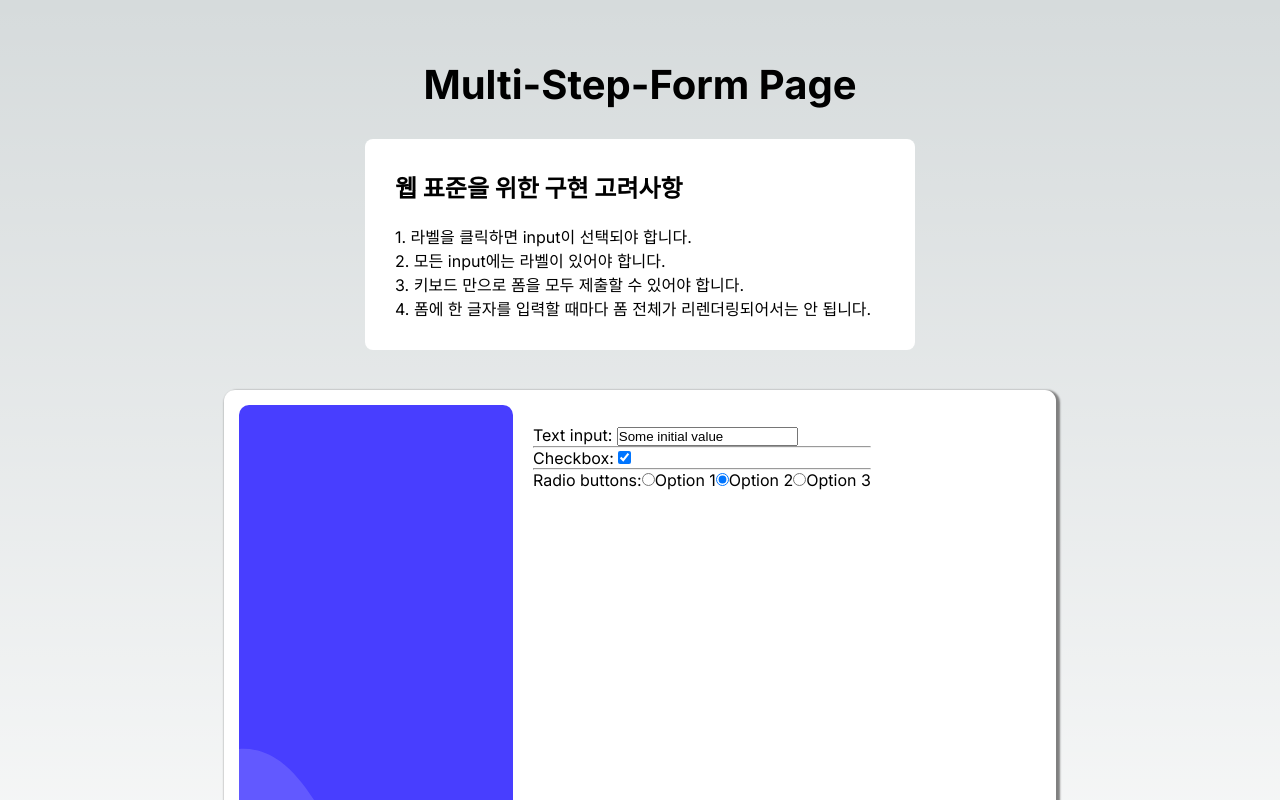
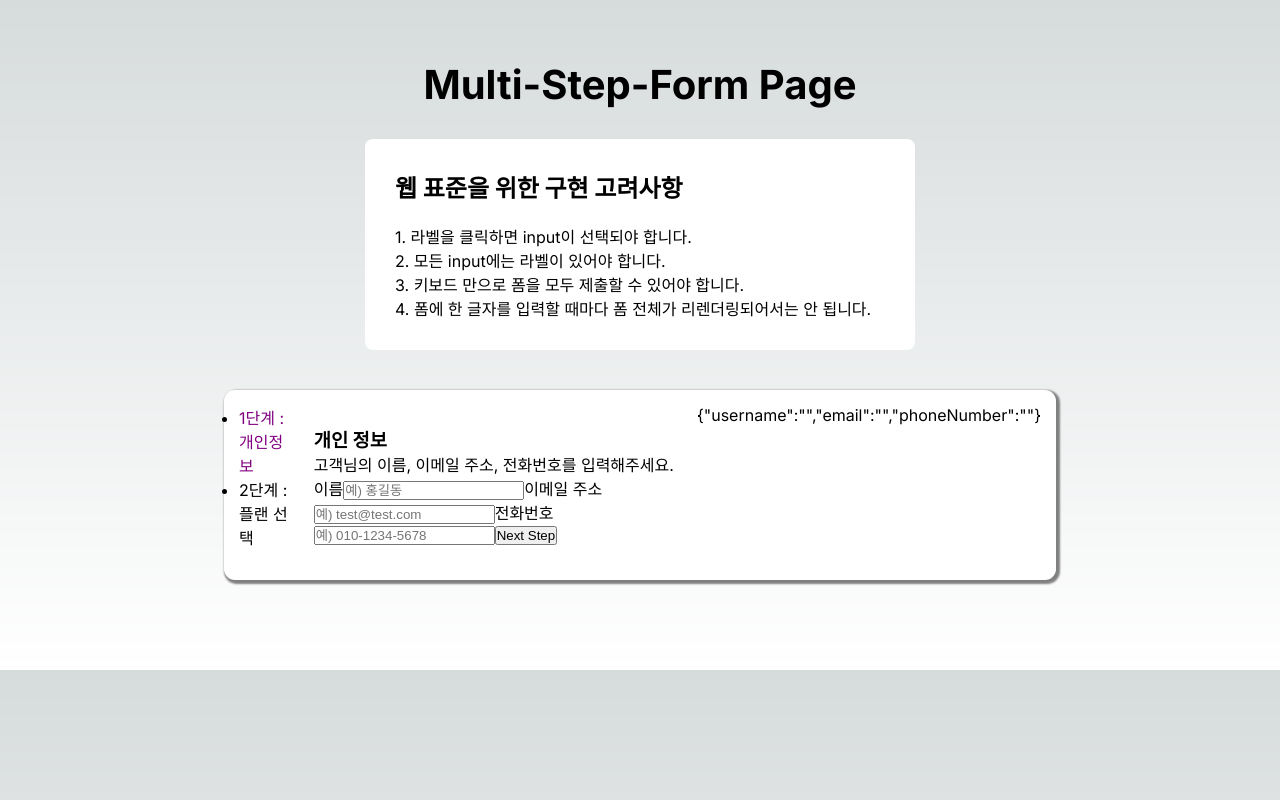
Before and after one commit to JunnieLee/web-standards-considered-components, a Next.js app: page /multi-step-form in a window 1280 px wide. Shown: the top 800 px of the page. Built offline with nearby package versions, Linux system fonts and the light colour scheme.

Commit message:
pair: 시멘틱하게 구조 잡는법

```diff
--- a/app/globals.css
+++ b/app/globals.css
@@ -105,3 +105,19 @@ a {
     color-scheme: dark;
   }
 }
+
+a[aria-current="page"] {
+  cursor: initial;
+  color: purple;
+}
+
+section[aria-current="false"] {
+  width: 1px;
+  height: 1px;
+  position: absolute;
+  overflow: hidden;
+}
+
+label:has(input:checked) {
+
+}
--- a/app/multi-step-form/_components/FormContainer.tsx
+++ b/app/multi-step-form/_components/FormContainer.tsx
@@ -1,45 +1,124 @@
 "use client";
 
-import React, { useState } from "react";
+import Link from "next/link";
+import React, { useId, useState } from "react";
 import Image from "next/image";
 import SideBarBackgroundDesktop from "@assets/images/bg-sidebar-desktop.svg";
+import { useRouter, useSearchParams } from "next/navigation";
 
-const _FormContainer = () => {
-  const [step, setStep] = useState<number>(1); // step 1~ step 4 까지 있음
+/**
+ * 주문이나, 온보딩을 하는 폼
+ * 정보가 유지되어야 한다? -> 잘못 입력해서 뒤로 돌아가고 싶을 수 있음
+ * 이전으로 돌아가는 건 된다
+ * 건너뛰는 건 안 되고
+ */
+
+/**
+ * 총 스텝 중에 현재 어떤 스텝에 있는지 알 수 있다 (-> link 가 4개 있지만~ aria-current="step", 마지막은 disabled되어 있어야)
+ * 현재 스텝의 제목과 설명을 볼 수 있다 (-> role heading + p)
+ * 이름, 이메일, 전화번호를 입력하고, 다음 단계로 넘어갈 수 있다 (label + input)
+ *
+ * semantic은? 기계를 위한 것이다
+ */
+
+export const FormContainer = () => {
+  const router = useRouter();
+
+  const searchParams = useSearchParams();
+  const step = parseInt(searchParams.get("step") ?? "1");
+  const id = useId();
+
+  const [formState, setFormState] = useState({
+    username: "",
+    email: "",
+    phoneNumber: "",
+  });
 
   const tmpPlaceHolder = (
-    <section style={{ display: "flex", flexDirection: "column", padding: 20 }}>
+    <>
+      {step === 1 && (
+        <section
+          style={{ display: "flex", flexDirection: "column", padding: 20 }}
+          aria-labelledby={id + "-title"}
+          aria-describedby={id + "-description"}
+          aria-current={step === 1 ? "step" : "false"}
+        >
+          <form
+            onSubmit={(event) => {
+              event.preventDefault();
+              const formData = new FormData(event.currentTarget);
+              // formData.entries()
+              // [["username","김태희"],["email","rabolution@gmail.com"],["phoneNumber","010-4827-1733"]]
+              setFormState((old) => ({
+                ...old,
+                ...Object.fromEntries(formData),
+              }));
+              // {"username":"김태희","email":"rabolution@gmail.com","phoneNumber":"010-4827-1733"}
+              router.push("/multi-step-form?step=2");
+            }}
+          >
+            <h3 id={id + "-title"}>개인 정보</h3>
+            <p id={id + "-description"}>
+              고객님의 이름, 이메일 주소, 전화번호를 입력해주세요.
+            </p>
             <label>
-        Text input: <input name="myInput" defaultValue="Some initial value" />
+              이름
+              <input
+                name="username"
+                placeholder="예) 홍길동"
+                defaultValue={formState.username}
+              />
             </label>
-      <hr />
+
             <label>
-        Checkbox:{" "}
-        <input type="checkbox" name="myCheckbox" defaultChecked={true} />
+              이메일 주소
+              <input
+                name="email"
+                placeholder="예) test@test.com"
+                defaultValue={formState.email}
+              />
             </label>
-      <hr />
-      <p>
-        Radio buttons:
+
             <label>
-          <input type="radio" name="myRadio" value="option1" />
-          Option 1
+              전화번호
+              <input
+                name="phoneNumber"
+                placeholder="예) 010-1234-5678"
+                defaultValue={formState.phoneNumber}
+              />
             </label>
-        <label>
-          <input
-            type="radio"
-            name="myRadio"
-            value="option2"
-            defaultChecked={true}
-          />
-          Option 2
-        </label>
-        <label>
-          <input type="radio" name="myRadio" value="option3" />
-          Option 3
-        </label>
-      </p>
+            <button type="submit">Next Step</button>
+          </form>
         </section>
+      )}
+      {step === 2 && (
+        <section
+          style={{ display: "flex", flexDirection: "column", padding: 20 }}
+          aria-labelledby={id + "-title"}
+          aria-describedby={id + "-description"}
+          aria-current={step === 2 ? "step" : "false"}
+        >
+          <form
+            onSubmit={(event) => {
+              event.preventDefault();
+              const formData = new FormData(event.currentTarget);
+              // formData.entries()
+              // [["username","김태희"],["email","rabolution@gmail.com"],["phoneNumber","010-4827-1733"]]
+              Object.fromEntries(formData);
+              // {"username":"김태희","email":"rabolution@gmail.com","phoneNumber":"010-4827-1733"}
+              router.push("/multi-step-form?step=3");
+            }}
+          >
+            <h3 id={id + "-title"}>플랜 선택</h3>
+
+            <button type="submit">Next Step</button>
+          </form>
+        </section>
+      )}
+    </>
   );
+
+  // http://localhost:3000/multi-step-form?username=%EA%B9%80%ED%83%9C%ED%9D%AC&email=rabolution-gmail.com&phoneNumber=010-4827-1733
 
   return (
     <main
@@ -55,20 +134,32 @@ const _FormContainer = () => {
         boxShadow: "2px 2px 2px 2px gray",
       }}
     >
-      <aside>
-        <Image
-          src={SideBarBackgroundDesktop}
-          alt="sideBarBackground"
-          style={{
-            width: "100%",
-            height: "auto",
-            alignSelf: "center",
-          }}
-        />
-      </aside>
+      <nav>
+        <ul>
+          <li>
+            <Link
+              href="/multi-step-form?step=1"
+              aria-current={step === 1 ? "page" : undefined}
+            >
+              1단계 : 개인정보
+            </Link>
+          </li>
+          <li>
+            <Link
+              href="/multi-step-form?step=2"
+              aria-current={step === 2 ? "page" : undefined}
+            >
+              2단계 : 플랜 선택
+            </Link>
+          </li>
+        </ul>
+      </nav>
       {tmpPlaceHolder}
+      {JSON.stringify(formState)}
     </main>
   );
 };
 
-export const FormContainer = React.memo(_FormContainer);
+// sr-only
+// visually-hidden
+// label:has(input:checked)
```
Also changed, not shown: 2 other files (tests, documents, lock files or other folders). Lines whose indentation alone changed are shown as unchanged.
